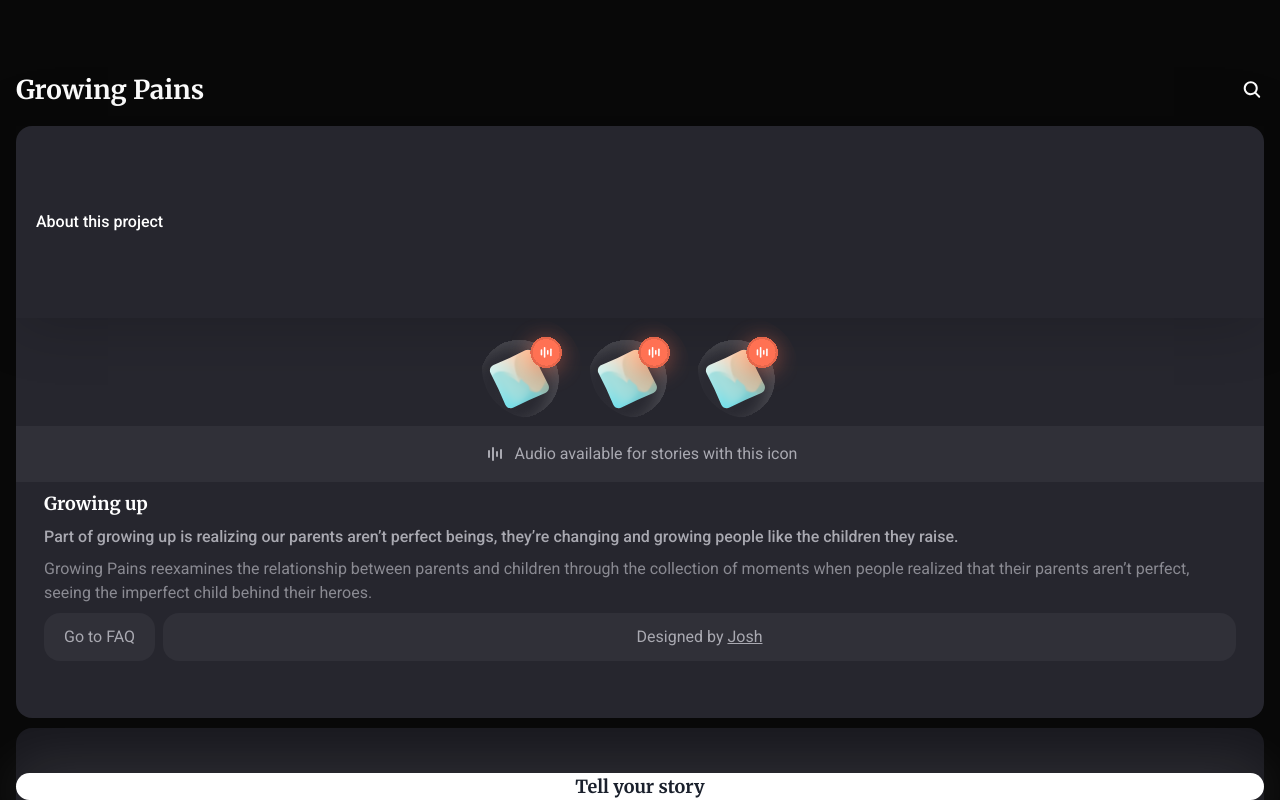
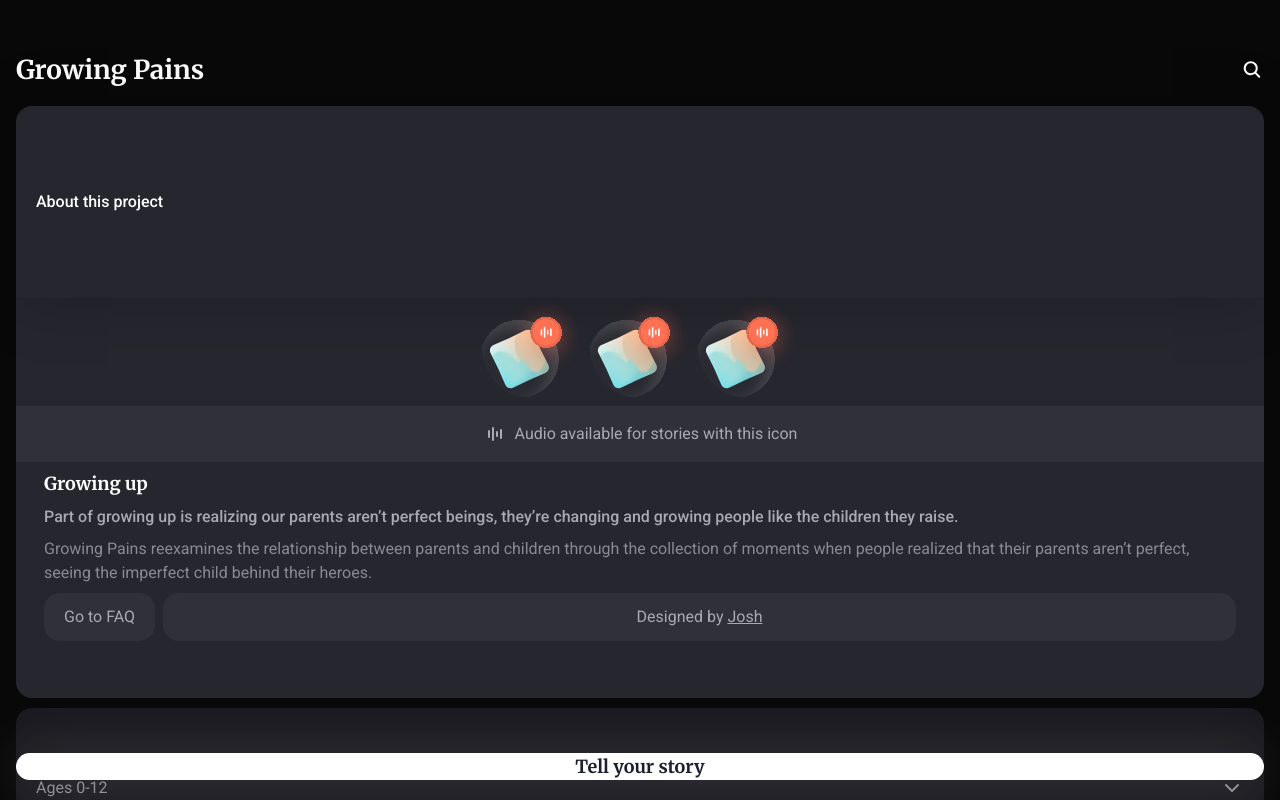
Before and after one commit to YardenIS388/GrowingPainsUI, a React (Create React App) app: page / in a window 1280 px wide. Built offline with nearby package versions, Linux system fonts and the light colour scheme.

Commit message:
padding bottom homepage

```diff
--- a/src/pages/Home.js
+++ b/src/pages/Home.js
@@ -35,7 +35,7 @@ export default function Home() {
     return (
       <>
 
-            <VStack bg='#080808' h={screenSize.height} px="16px" overflowY='hidden' >
+            <VStack bg='#080808' h={screenSize.height} px="16px" overflowY='hidden' pb={5}>
                         <Header screenHeight={screenSize.height}/>
                         <Example screenHeight={screenSize.height}></Example>
                         <ShareStory screenHeight={screenSize.height} handleDrawerToggle={openShareDrawer}/>
```
